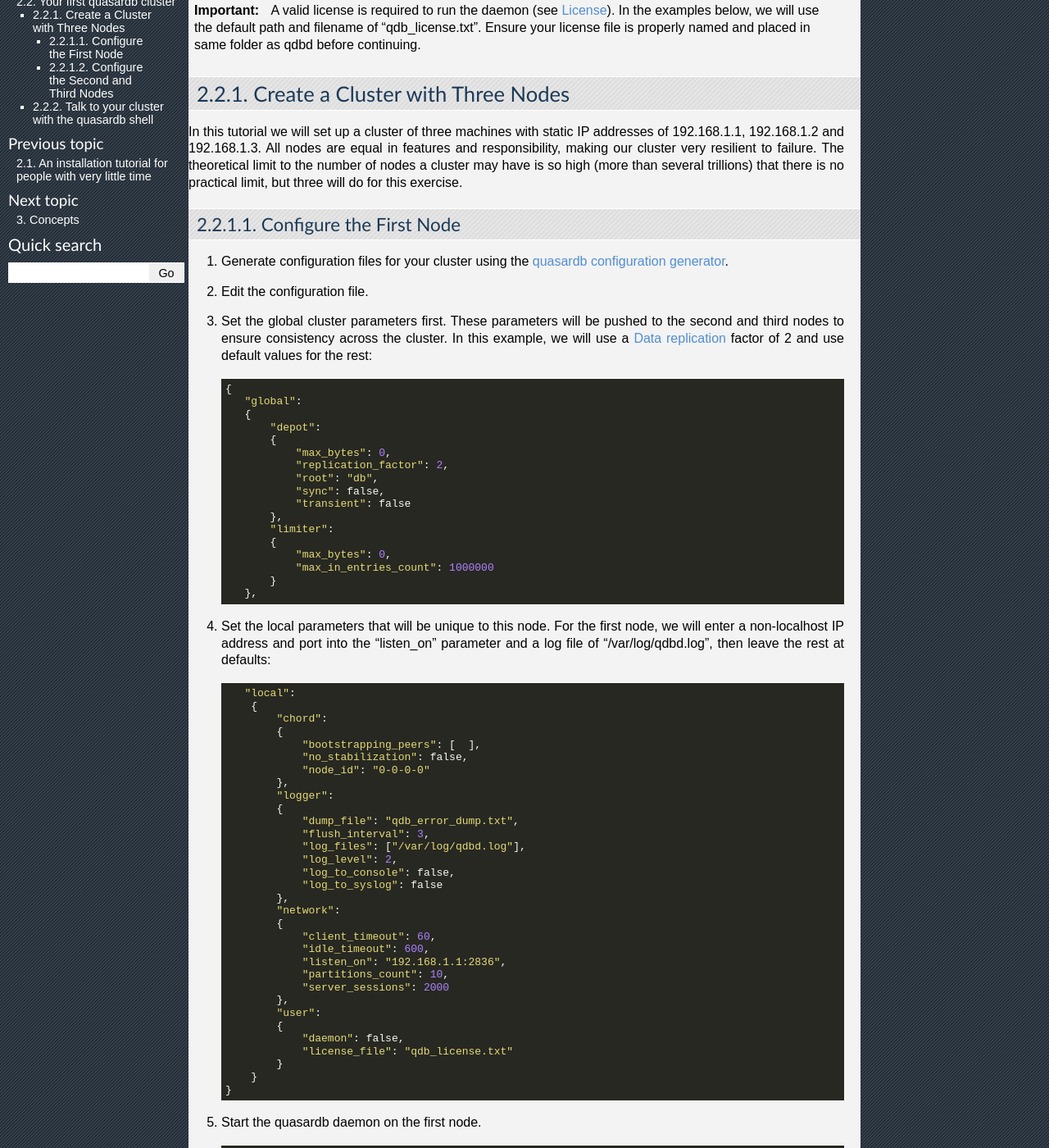
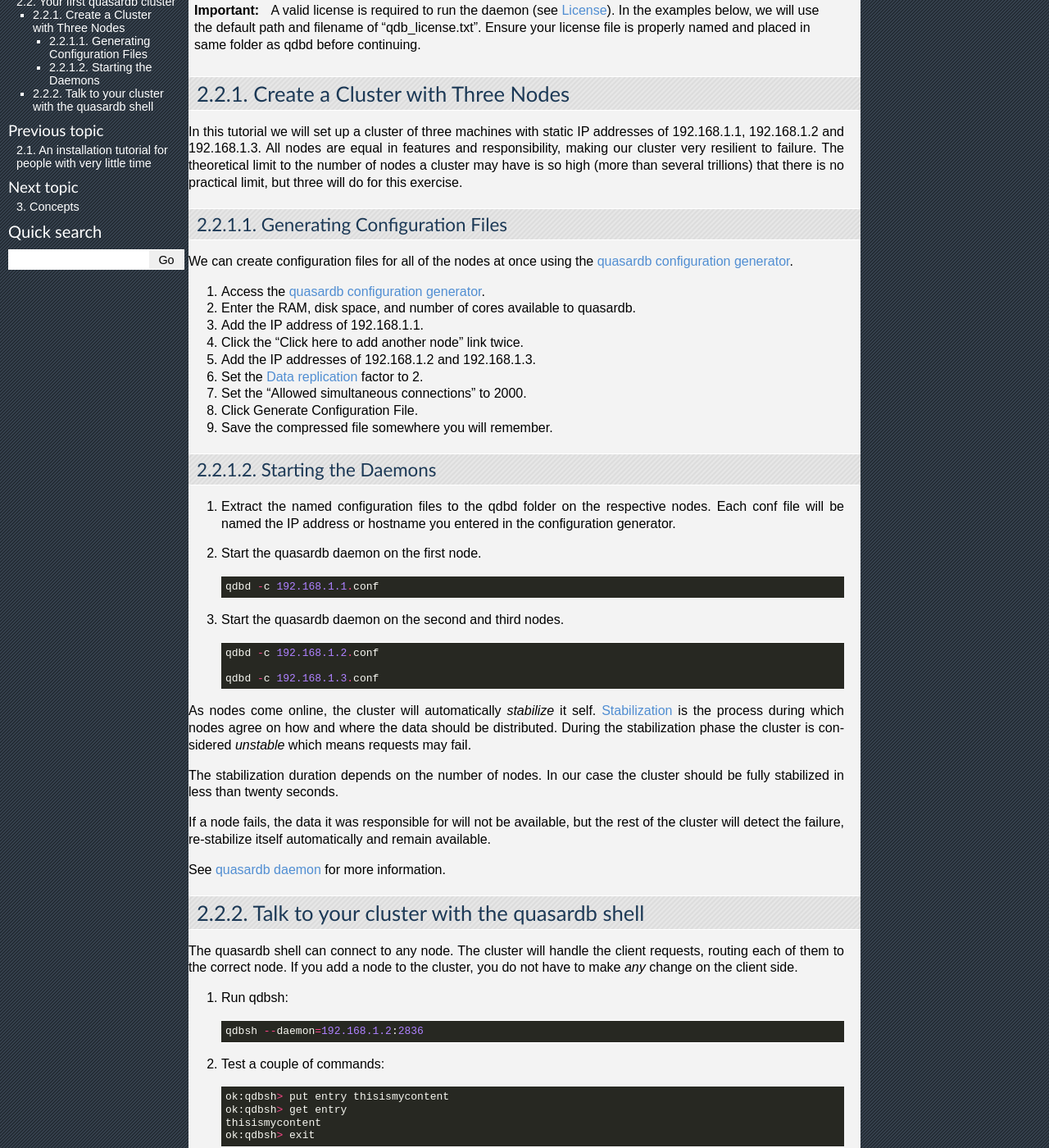
Before and after one commit to iltommi/qdb-documentation, a Sphinx documentation site: the page built from source/tutorials/one_ring.rst, in a window 1280 px wide and 1400 px high, scrolled down 200 px. Shown: the whole window at 82% size. Built offline with Sphinx 7.4.7, drawn with Linux system fonts in a browser that asks for light colours; pages that are not in the unit, such as notebooks, are missing from menus; some of the changed text lies outside the part shown.

Commit message:
Update tutorials to use the confgen.

```diff
--- a/source/tutorials/one_ring.rst
+++ b/source/tutorials/one_ring.rst
@@ -13,118 +13,44 @@ Create a Cluster with Three Nodes
 In this tutorial we will set up a cluster of three machines with static IP addresses of 192.168.1.1, 192.168.1.2 and 192.168.1.3. All nodes are equal in features and responsibility, making our cluster very resilient to failure. The theoretical limit to the number of nodes a cluster may have is so high (more than several trillions) that there is no practical limit, but three will do for this exercise.
 
 
-Configure the First Node
-~~~~~~~~~~~~~~~~~~~~~~~~
+Generating Configuration Files
+~~~~~~~~~~~~~~~~~~~~~~~~~~~~~~
 
-#. Generate configuration files for your cluster using the :doc:`../reference/confgen`.
+We can create configuration files for all of the nodes at once using the :doc:`../reference/confgen`.
 
-#. Edit the configuration file.
+#. Access the :doc:`../reference/confgen`.
 
-#. Set the global cluster parameters first. These parameters will be pushed to the second and third nodes to ensure consistency across the cluster. In this example, we will use a :ref:`data-replication` factor of 2 and use default values for the rest::
+#. Enter the RAM, disk space, and number of cores available to quasardb.
 
-      {
-         "global":
-         {
-             "depot":
-             {
-                 "max_bytes": 0,
-                 "replication_factor": 2,
-                 "root": "db",
-                 "sync": false,
-                 "transient": false
-             },
-             "limiter":
-             {
-                 "max_bytes": 0,
-                 "max_in_entries_count": 1000000
-             }
-         },
+#. Add the IP address of 192.168.1.1.
 
-#. Set the local parameters that will be unique to this node. For the first node, we will enter a non-localhost IP address and port into the "listen_on" parameter and a log file of "/var/log/qdbd.log", then leave the rest at defaults::
+#. Click the "Click here to add another node" link twice.
 
-         "local":
-          {
-              "chord":
-              {
-                  "bootstrapping_peers": [  ],
-                  "no_stabilization": false,
-                  "node_id": "0-0-0-0"
-              },
-              "logger":
-              {
-                  "dump_file": "qdb_error_dump.txt",
-                  "flush_interval": 3,
-                  "log_files": ["/var/log/qdbd.log"],
-                  "log_level": 2,
-                  "log_to_console": false,
-                  "log_to_syslog": false
-              },
-              "network":
-              {
-                  "client_timeout": 60,
-                  "idle_timeout": 600,
-                  "listen_on": "192.168.1.1:2836",
-                  "partitions_count": 10,
-                  "server_sessions": 2000
-              },
-              "user":
-              {
-                  "daemon": false,
-                  "license_file": "qdb_license.txt"
-              }
-          }
-      }
+#. Add the IP addresses of 192.168.1.2 and 192.168.1.3.
+
+#. Set the :ref:`data-replication` factor to 2.
+
+#. Set the "Allowed simultaneous connections" to 2000.
+
+#. Click Generate Configuration File.
+
+#. Save the compressed file somewhere you will remember.
+
+
+Starting the Daemons
+~~~~~~~~~~~~~~~~~~~~
+
+#. Extract the named configuration files to the qdbd folder on the respective nodes. Each conf file will be named the IP address or hostname you entered in the configuration generator.
 
 #. Start the quasardb daemon on the first node. ::
 
-    qdbd -c qdbd_config.conf
+    qdbd -c 192.168.1.1.conf
 
+#. Start the quasardb daemon on the second and third nodes. ::
 
-Configure the Second and Third Nodes
-~~~~~~~~~~~~~~~~~~~~~~~~~~~~~~~~~~~~
+    qdbd -c 192.168.1.2.conf
 
-#. Generate a configuration file using the :doc:`../reference/confgen`.
-
-#. Leave the global cluster parameters at default. These will be overwritten by the global settings from our first node.
-
-#. Set the local parameters that will be unique to this node. The important changes from default are the "bootstrapping_peers", "listen_on", and "license_file" parameters. In this example, we will set the "bootstrapping_peers" value to a string containing the first node's IP address and port. The "listen_on" parameter will be set to a non-localhost IP address, like the first node. Finally, the log file will be set to the same "/var/log/qdbd.log" location. ::
-
-         "local":
-          {
-              "chord":
-              {
-                  "bootstrapping_peers": ["192.168.1.1:2836"],
-                  "no_stabilization": false,
-                  "node_id": "0-0-0-0"
-              },
-              "logger":
-              {
-                  "dump_file": "qdb_error_dump.txt",
-                  "flush_interval": 3,
-                  "log_files": ["/var/log/qdbd.log"],
-                  "log_level": 2,
-                  "log_to_console": false,
-                  "log_to_syslog": false
-              },
-              "network":
-              {
-                  "client_timeout": 60,
-                  "idle_timeout": 600,
-                  "listen_on": "192.168.1.2:2836",
-                  "partitions_count": 10,
-                  "server_sessions": 2000
-              },
-              "user":
-              {
-                  "daemon": false,
-                  "license_file": "qdb_license.txt"
-              }
-          }
-      }
-
-#. Start the quasardb daemon on the second node.
-
-#. Repeat the above steps for the third node, providing either the first or the second node in the "bootstrapping_peers" value.
+    qdbd -c 192.168.1.3.conf
 
 As nodes come online, the cluster will automatically *stabilize* it self. :term:`Stabilization` is the process during which nodes agree on how and where the data should be distributed. During the stabilization phase the cluster is considered *unstable* which means requests may fail.
 
--- a/source/tutorials/tut_quick.rst
+++ b/source/tutorials/tut_quick.rst
@@ -24,7 +24,7 @@ Installing a quasardb daemon in three steps
 
        qdbd --gen-config > qdbd_default_config.conf
 
-   The daemon will by default listen on the IPv4 localhost, on the port 2836, persist its content to the disk asynchronously, limit itself to 100,000 entries, and will not log at all. See :doc:`../reference/qdbd` for more configuration options.
+   The daemon will by default listen on the IPv4 localhost, on the port 2836, persist its content to the disk asynchronously, limit itself to 1,000,000 entries, and will not log at all. See :doc:`../reference/qdbd` for more configuration options.
 
 #. Run the daemon from the command line.
 
```
